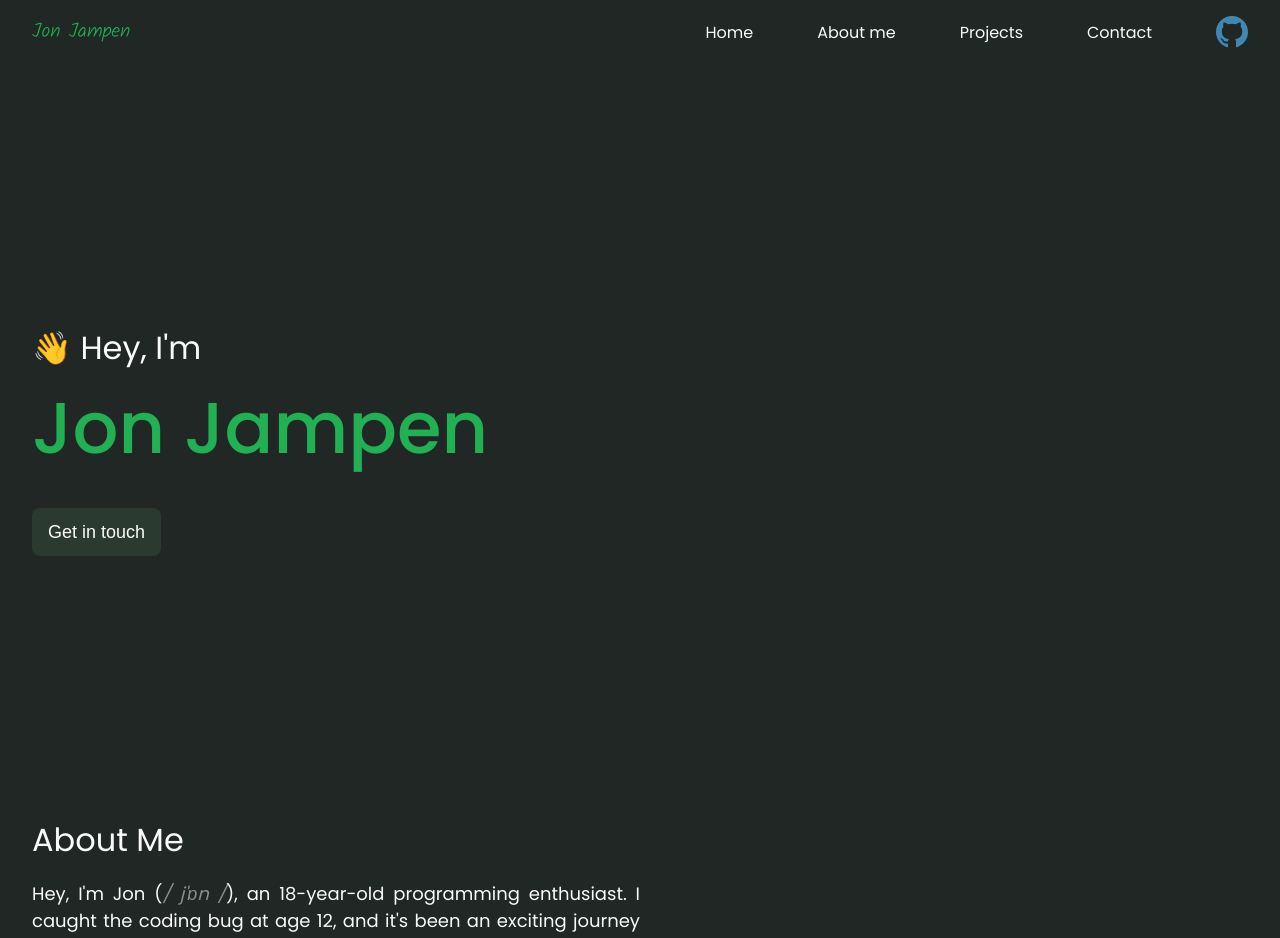
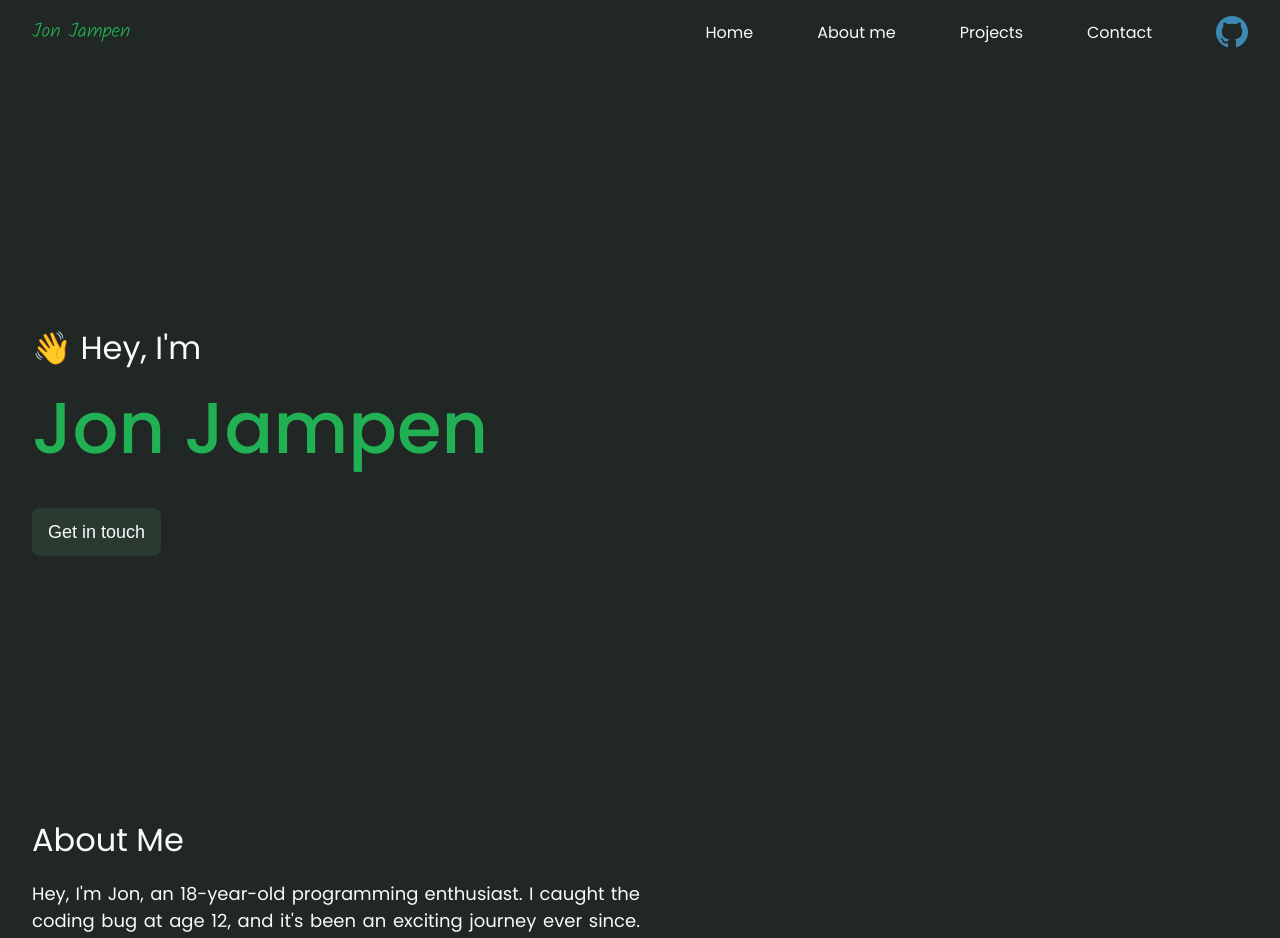
Before and after one commit to jonjampen/portfolio, a SvelteKit app: page / in a window 1280 px wide. Shown: the top 938 px of the page. Built offline with nearby package versions, Linux system fonts and the light colour scheme.

Commit message:
Changing test in about.

```diff
--- a/src/routes/About.svelte
+++ b/src/routes/About.svelte
@@ -3,12 +3,12 @@
         <h2>About Me</h2>
 
         <p>
-            Hey, I'm Jon (<i class="ipa">/ j'ɒn /</i>), an 18-year-old programming enthusiast. I
-            caught the coding bug at age 12, and it's been an exciting journey ever since. Web
-            development has become my passion, and with my recent completion of the matura, I'm all
-            set to explore computer science in-depth. This website showcases my
+            Hey, I'm Jon, an 18-year-old programming enthusiast. I caught the coding bug at age 12,
+            and it's been an exciting journey ever since. Web development has become my passion, and
+            with my recent completion of the matura, I'm all set to explore computer science
+            in-depth. This website showcases my
             <a href="/projects" style="color: var(--white)">projects</a>
-            and provides a way to connect.
+            and provides a way to <a href="#contact" style="color: var(--white)">connect</a>.
             <br />
             <br />
             Happy coding!
```
